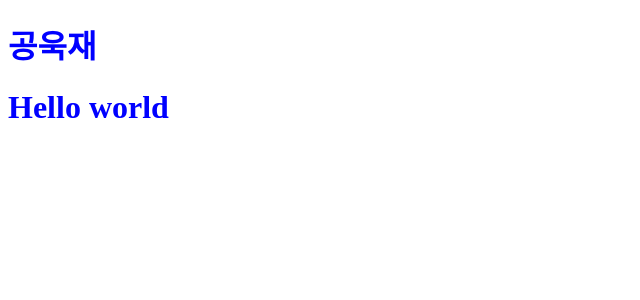
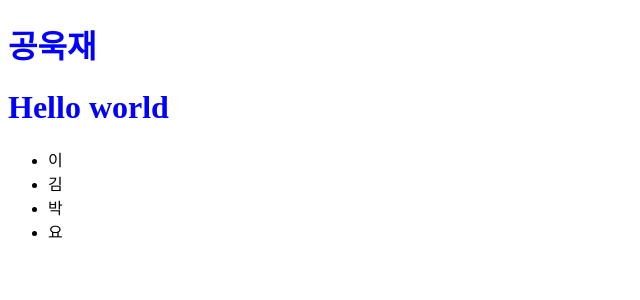
Before and after one commit to jaemin1005/React_Test, a React app: page / in a window 1280 px wide. Shown: the top 300 px of the page, without its empty margins (0-640 px from the left). Built offline with nearby package versions, Linux system fonts and the light colour scheme.

Commit message:
Feat | app.tsx : UlLi 컴포넌트를 추가하였다

```diff
--- a/src/app.tsx
+++ b/src/app.tsx
@@ -1,13 +1,15 @@
 import React from 'react'
 import "../public/css/test.css"
-import { minam } from "../static/basic-data"
+import { minam, listName } from "../static/basic-data"
 import Minam from './minam'
+import ULLi from './UlLi'
 
 const App:React.FC = () => {
   return (
     <div>
       <Minam textNode={minam}/>
       <h1>Hello world</h1>
+      <ULLi item={listName}/>
     </div>
   )
 }
```
